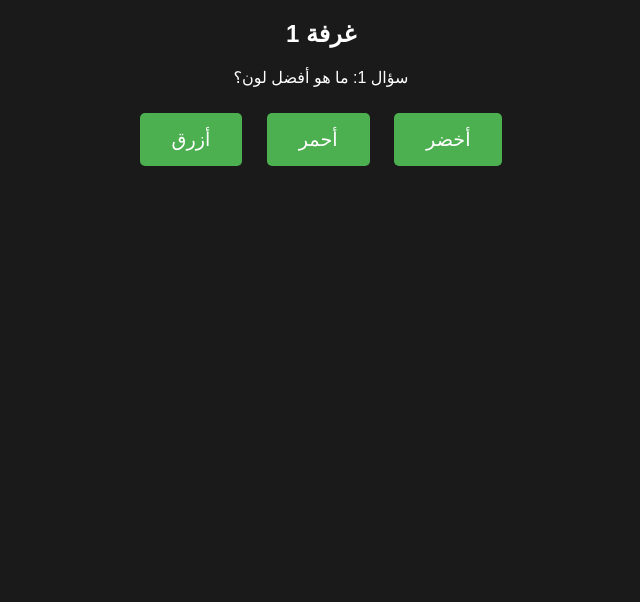
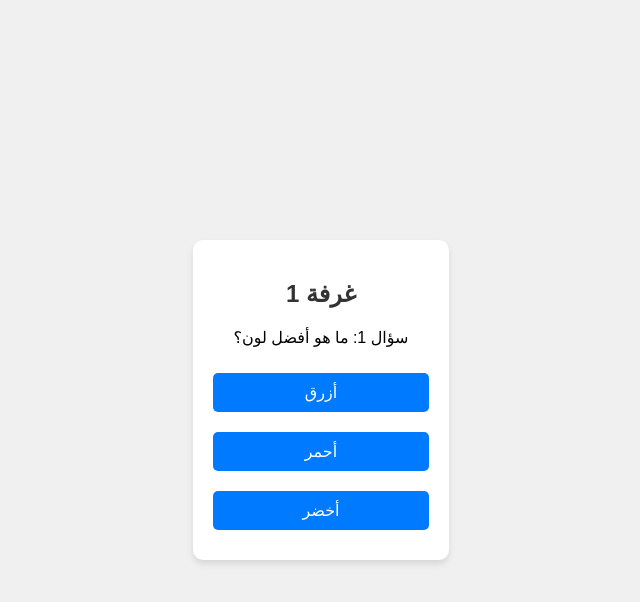
Before and after one commit to enghassan777/GameHassan, a plain HTML site: page index.html in a window 1280 px wide. Both pictures are taken after a click on the button "ابدأ اللعب". Shown: the whole page, without its empty margins (319-959 px from the left). Drawn offline with Linux system fonts and the light colour scheme.

Commit message:
Update styles.css

```diff
--- a/styles.css
+++ b/styles.css
@@ -1,30 +1,81 @@
+/* إعدادات عامة للصفحة */
 body {
-    font-family: Arial, sans-serif;
-    background-color: #1a1a1a;
-    color: #fff;
+    font-family: 'Arial', sans-serif;
+    background-color: #f0f0f0;
+    margin: 0;
+    padding: 0;
+    display: flex;
+    justify-content: center;
+    align-items: center;
+    height: 100vh;
+    flex-direction: column;
+}
+
+h1, h2 {
+    color: #333;
     text-align: center;
 }
 
-#game-container {
-    margin-top: 50px;
+/* تنسيق زر البداية */
+#start-button {
+    padding: 15px 30px;
+    background-color: #4CAF50;
+    color: white;
+    border: none;
+    font-size: 18px;
+    cursor: pointer;
+    border-radius: 5px;
+    margin-top: 20px;
 }
 
-#main-screen h1 {
-    font-size: 2.5rem;
-    margin-bottom: 20px;
+#start-button:hover {
+    background-color: #45a049;
 }
 
-button {
-    background-color: #4CAF50;
-    color: white;
-    font-size: 1.2rem;
-    padding: 15px 32px;
-    margin: 10px;
-    border: none;
-    cursor: pointer;
-    border-radius: 5px;
+/* تنسيق الغرف */
+.room {
+    display: none; /* كل غرفة مخفية بشكل افتراضي */
+    background-color: #ffffff;
+    border-radius: 10px;
+    width: 80%;
+    max-width: 500px;
+    padding: 20px;
+    box-shadow: 0 4px 6px rgba(0, 0, 0, 0.1);
+    text-align: center;
+    margin: 20px auto;
 }
 
-button:hover {
-    background-color: #45a049;
+.room button {
+    background-color: #007bff;
+    color: white;
+    padding: 10px 20px;
+    border: none;
+    border-radius: 5px;
+    margin: 10px 0;
+    font-size: 16px;
+    cursor: pointer;
+    width: 100%;
 }
+
+.room button:hover {
+    background-color: #0056b3;
+}
+
+/* تنسيق رسالة الإجابة الصحيحة والخاطئة */
+.alert {
+    padding: 10px;
+    background-color: #f44336;
+    color: white;
+    margin-top: 20px;
+    border-radius: 5px;
+    display: none;
+}
+
+.alert.success {
+    background-color: #4CAF50;
+}
+
+/* تنسيق موسيقى الخلفية */
+audio {
+    display: none;
+}
```
